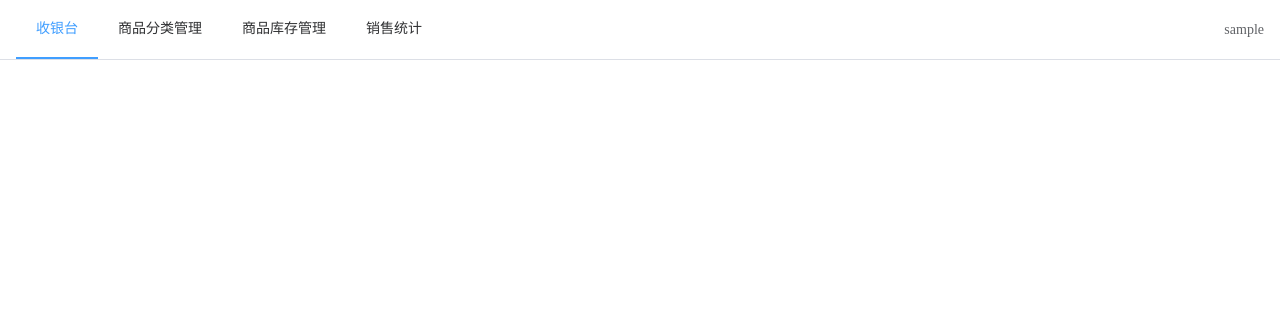
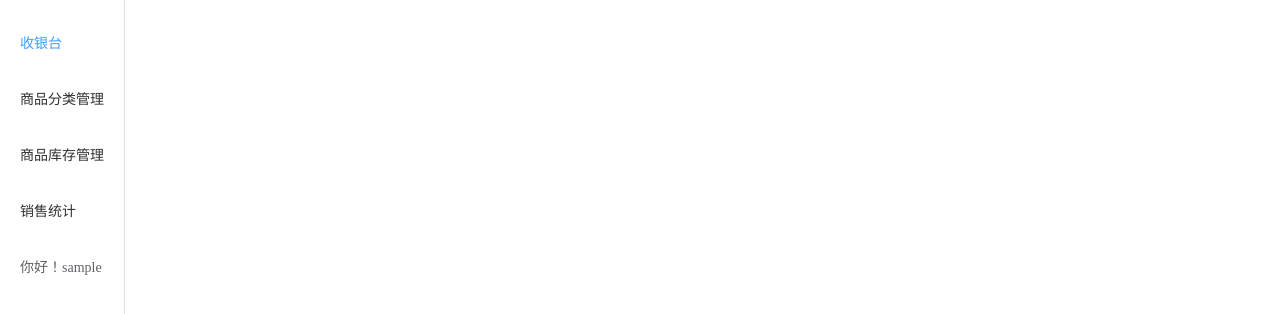
Before and after one commit to Perzch/supermarket-front, a Vue app: page /cashier in a window 1280 px wide. Shown: the top 314 px of the page. Built offline with nearby package versions, Linux system fonts and the light colour scheme; sample sign-in values are in the browser's storage; a web font is replaced by a local one.

Commit message:
将HeaderMenu改为垂直显示

```diff
--- a/src/layout/HeaderMenu.vue
+++ b/src/layout/HeaderMenu.vue
@@ -19,22 +19,24 @@ onMounted(() => {
             :router = "true"
             :default-active="activeIndex"
             :ellipsis="false"
-            mode="horizontal"
-            class="px-4"
-    >
+            mode="vertical"
+            popper-effect="light"
+            class="py-4">
         <el-menu-item index="/cashier">收银台</el-menu-item>
         <el-menu-item index="/category">商品分类管理</el-menu-item>
         <el-menu-item index="/product">商品库存管理</el-menu-item>
         <el-menu-item index="/sale">销售统计</el-menu-item>
         <div class="flex-grow" />
+        <el-menu-item>
             <el-dropdown class="justify-center items-center" @command="store.exit">
-            <span>{{store.username}}</span>
+                <div>你好！{{store.username}}</div>
                 <template #dropdown>
                     <el-dropdown-menu>
                         <el-dropdown-item>退出登录</el-dropdown-item>
                     </el-dropdown-menu>
                 </template>
             </el-dropdown>
+        </el-menu-item>
     </el-menu>
 </template>
 
--- a/src/views/Category.vue
+++ b/src/views/Category.vue
@@ -101,7 +101,7 @@ const submitForm = async () => {
               </div>
             </div>
             <p class="text-center text-4xl py-4 font-bold">湖南工业学院校内超市商品分类信息</p>
-            <el-table border  :data="tableData" @sort-change="sortChange" >
+            <el-table border  :data="tableData" @sort-change="sortChange" header-row-class-name="text-black">
                 <el-table-column prop="id" label="编号" sortable="custom"/>
                 <el-table-column prop="name" label="分类名称" sortable="custom"/>
                 <el-table-column prop="recommend" label="推荐指数" sortable="custom"/>
@@ -135,10 +135,10 @@ const submitForm = async () => {
 
 <style scoped lang="scss">
 .warp {
-    @apply w-5/6 mx-auto my-4;
+    @apply w-full mx-auto flex items-center;
 }
 .uiverse {
-    @apply mx-auto bg-white rounded-md border;
+    @apply mx-auto w-5/6 rounded-md border bg-slate-100 p-4;
     .tools {
         @apply flex items-center p-2 gap-1;
         .circle {
--- a/src/views/Home.vue
+++ b/src/views/Home.vue
@@ -2,6 +2,8 @@
 import HeaderMenu from "@/layout/HeaderMenu.vue";
 </script>
 <template>
-  <header-menu></header-menu>
-  <router-view></router-view>
+  <div class="flex h-screen">
+    <header-menu></header-menu>
+    <router-view></router-view>
+  </div>
 </template>
```
Lines whose indentation alone changed are shown as unchanged.
